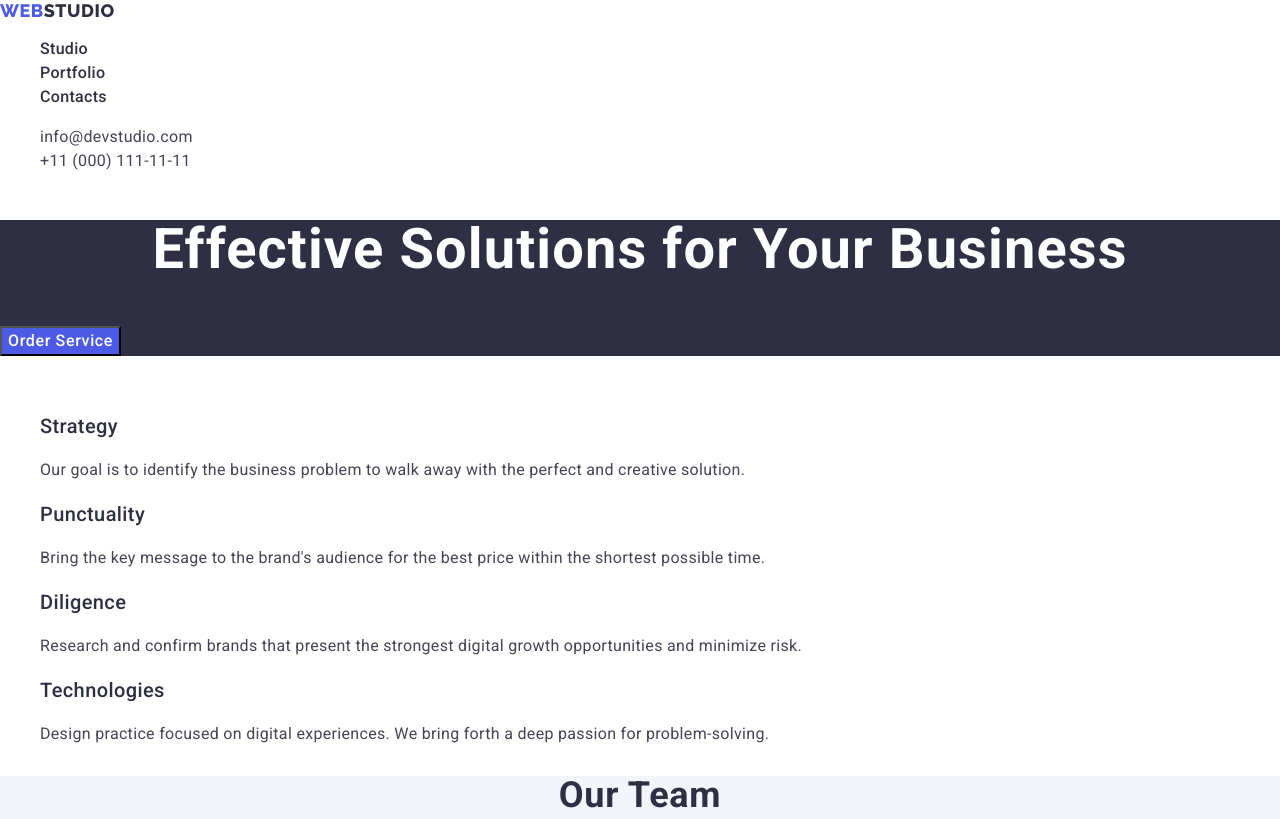
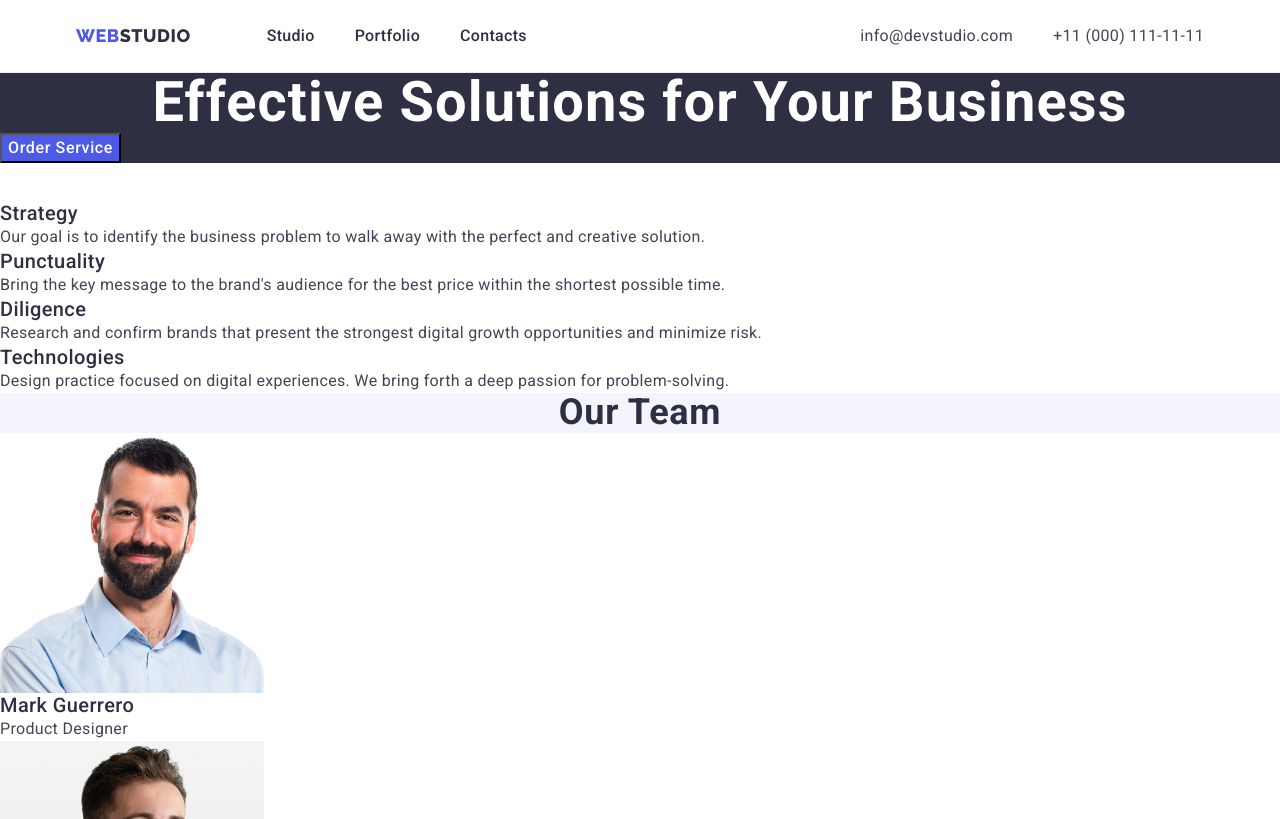
Before and after one commit to trofimovdenys/goit-markup-hw-03, a plain HTML site: page index.html in a window 1280 px wide. Shown: the top 819 px of the page. Drawn offline with nearby package versions, Linux system fonts and the light colour scheme.

Commit message:
3.1.
розсташування херер

```diff
--- a/css/styles.css
+++ b/css/styles.css
@@ -33,6 +33,70 @@ body {
 }
 /* header */
 
+.header-styles {
+  border-bottom: 1px solid #e7e9fc
+}
+
+.header-nav {
+  display: flex;
+  align-items: center;
+}
+.header-container {
+  display: flex;
+  align-items: center;
+}
+
+.nav-list {
+  display: flex;
+  align-items: center;
+  gap: 40px;
+}
+
+.address-list {
+  display: flex;
+  align-items: center;
+  gap: 40px;
+}
+
+.logo-style-header {
+  padding: 24px 0;
+  margin-right: 76px;
+}
+
+.nav-link-list {
+  display: block;
+  padding: 24px 0;
+}
+
+/* Location of elements on the page */
+
+p,
+h1,
+h2,
+h3,
+h4,
+h5,
+h6 {
+  margin: 0;
+}
+
+ul {
+  margin: 0;
+  padding-left: 0;
+}
+
+img {
+  display: block;
+}
+
+.container {
+  max-width: 1158px;
+  padding-left: 15px;
+  padding-right: 15px;
+  margin-left: auto;
+  margin-right: auto;
+  }
+
 /* logo */
 .logo-header {
   font-family: "Raleway", sans-serif;
@@ -46,7 +110,8 @@ body {
 }
 /* address style */
 .address-style {
-  font-style: normal
+  font-style: normal;
+  margin-left: auto;
 }
 .logo-web {
   color: var(--side-logo-color);
@@ -91,6 +156,8 @@ body {
   text-decoration: none;
   line-height: 1.5;
   letter-spacing: 0.02em;
+  display: block;
+  padding: 24px 0;
 }
 .address-styles:hover {
   color: var(--hover-shift);
--- a/index.html
+++ b/index.html
@@ -20,24 +20,25 @@
   <body>
     <!-- header -->
     <header class="header-styles">
-      <nav>
-        <a href="./index.html" class="logo-header"
+     <div class="container header-container">
+    <nav class="header-nav">
+      <a href="./index.html" class="logo-header logo-style-header"
         >Web<span class="logo-web">Studio</span></a
       >
-        <ul class="list-elements">
+      <ul class="list-elements nav-list">
         <li>
-            <a href="./index.html" class="navigation-link-styles">Studio</a>
+          <a href="./index.html" class="navigation-link-styles nav-link-list">Studio</a>
         </li>
         <li>
-            <a href="" class="navigation-link-styles"
+          <a href="" class="navigation-link-styles nav-link-list"
             >Portfolio</a
           >
         </li>
-          <li><a href="" class="navigation-link-styles">Contacts</a></li>
+        <li><a href="" class="navigation-link-styles nav-link-list">Contacts</a></li>
       </ul>
     </nav>
     <address class="address-style">
-        <ul class="list-elements">
+      <ul class="list-elements address-list">
         <li>
           <a href="mailto:info@devstudio.com" class="address-styles"
             >info@devstudio.com</a
@@ -49,7 +50,7 @@
           >
         </li>
       </ul>
-      </address>
+    </address></div>
     </header>
     <!-- main -->
     <main>
```
Lines whose indentation alone changed are shown as unchanged.
